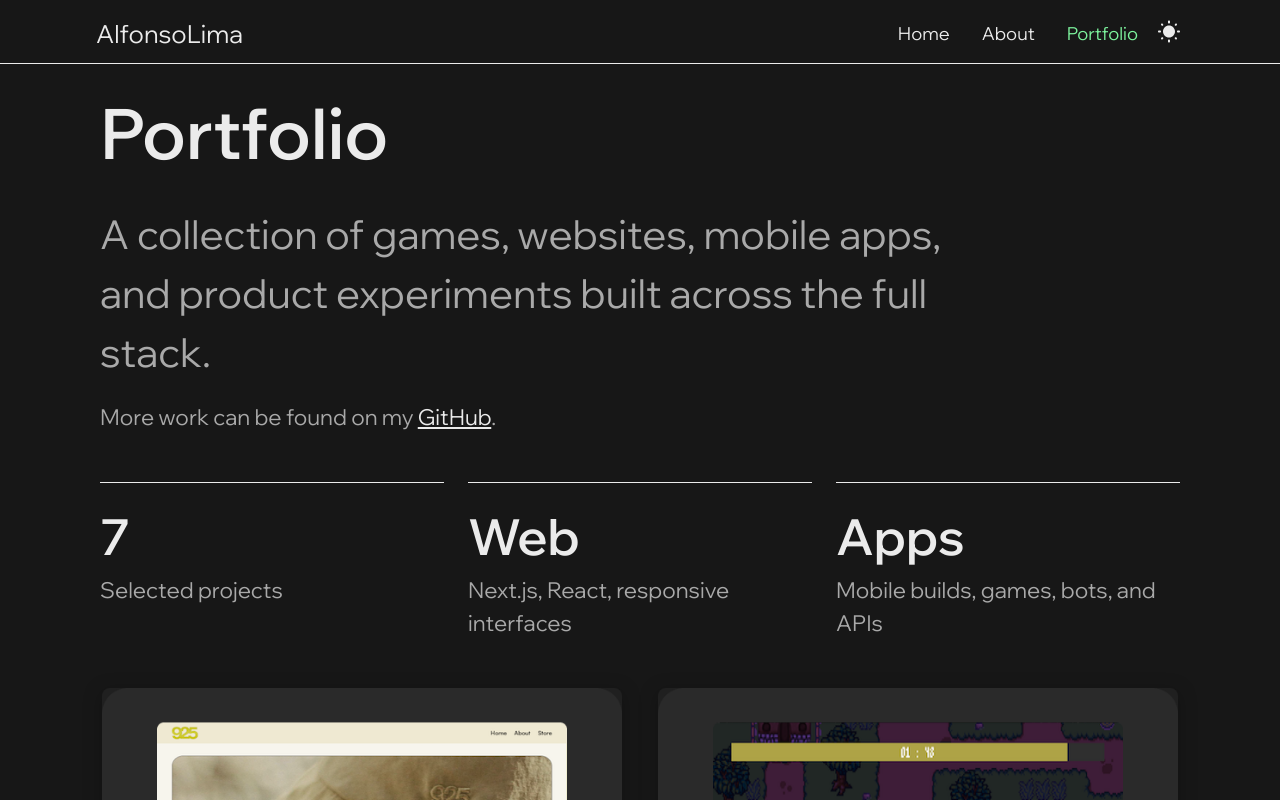
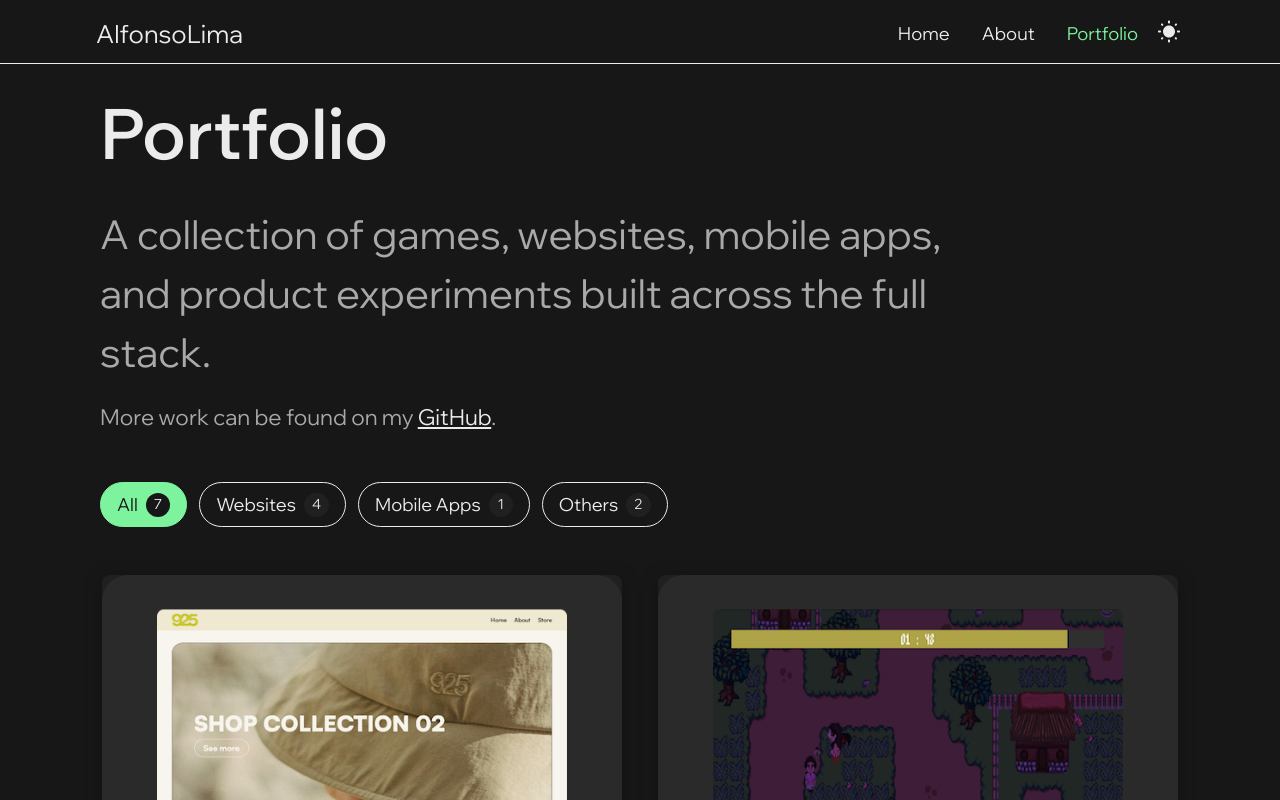
Before and after one commit to FonzyLima/portfolio, a Next.js app: page /portfolio in a window 1280 px wide. Shown: the top 800 px of the page. Built offline with nearby package versions, Linux system fonts and the light colour scheme.

Commit message:
Update page.js

```diff
--- a/src/app/portfolio/page.js
+++ b/src/app/portfolio/page.js
@@ -1,10 +1,45 @@
-import React from "react";
+"use client";
+
+import React, { useState } from "react";
 import Project from "../../../components/Project";
 import Navigation from "../../../components/Navigation";
 import Reveal from "../../../components/Reveal";
 import Link from "next/link";
 import { projects } from "@/app/data/portfolioData";
+
+const filterOptions = [
+  {
+    id: "all",
+    label: "All",
+    description: "Selected projects",
+    matches: () => true,
+  },
+  {
+    id: "websites",
+    label: "Websites",
+    description: "Next.js, React, responsive interfaces",
+    matches: (project) => project.category === "Website",
+  },
+  {
+    id: "mobile-apps",
+    label: "Mobile Apps",
+    description: "React Native and app workflows",
+    matches: (project) => project.category === "Mobile App",
+  },
+  {
+    id: "others",
+    label: "Others",
+    description: "Games, bots, and experiments",
+    matches: (project) => !["Website", "Mobile App"].includes(project.category),
+  },
+];
+
 export default function Projects() {
+  const [activeFilter, setActiveFilter] = useState("all");
+  const selectedFilter =
+    filterOptions.find((filter) => filter.id === activeFilter) ?? filterOptions[0];
+  const filteredProjects = projects.filter(selectedFilter.matches);
+
   return (
     <div className="">
       <Navigation page="portfolio" />
@@ -30,35 +65,40 @@ export default function Projects() {
             </div>
           </div>
 
-          <div className="mt-12 grid grid-cols-1 gap-6 lg:grid-cols-3">
-            <div className="border-t-[0.5px] border-[#171717] pt-4 dark:border-[#EBEBEB]">
-              <div className="text-[30px] font-semibold text-primary dark:text-secondary lg:text-[50px]">
-                {projects.length}
-              </div>
-              <div className="text-[18px] text-fiftary dark:text-tertiary lg:text-[22px]">
-                Selected projects
-              </div>
-            </div>
-            <div className="border-t-[0.5px] border-[#171717] pt-4 dark:border-[#EBEBEB]">
-              <div className="text-[30px] font-semibold text-primary dark:text-secondary lg:text-[50px]">
-                Web
-              </div>
-              <div className="text-[18px] text-fiftary dark:text-tertiary lg:text-[22px]">
-                Next.js, React, responsive interfaces
-              </div>
-            </div>
-            <div className="border-t-[0.5px] border-[#171717] pt-4 dark:border-[#EBEBEB]">
-              <div className="text-[30px] font-semibold text-primary dark:text-secondary lg:text-[50px]">
-                Apps
-              </div>
-              <div className="text-[18px] text-fiftary dark:text-tertiary lg:text-[22px]">
-                Mobile builds, games, bots, and APIs
-              </div>
-            </div>
+          <div className="mt-12 flex flex-wrap gap-3" aria-label="Project filters">
+            {filterOptions.map((filter) => {
+              const isActive = filter.id === activeFilter;
+              const count = projects.filter(filter.matches).length;
+
+              return (
+                <button
+                  key={filter.id}
+                  type="button"
+                  onClick={() => setActiveFilter(filter.id)}
+                  className={`flex items-center gap-2 rounded-full border px-4 py-2 text-[14px] duration-200 lg:text-[18px] ${
+                    isActive
+                      ? "border-[#61BC7A] bg-[#61BC7A] text-secondary dark:border-[#7DF39D] dark:bg-[#7DF39D] dark:text-primary"
+                      : "border-[#171717] text-primary hover:border-[#61BC7A] hover:text-sixtary dark:border-[#EBEBEB] dark:text-secondary dark:hover:border-[#7DF39D] dark:hover:text-fourtary"
+                  }`}
+                  aria-pressed={isActive}
+                >
+                  <span className="font-normal">{filter.label}</span>
+                  <span
+                    className={`flex h-6 min-w-6 items-center justify-center rounded-full px-2 text-[12px] lg:text-[14px] ${
+                      isActive
+                        ? "bg-secondary text-primary dark:bg-primary dark:text-secondary"
+                        : "bg-[#d8d8d8] text-primary dark:bg-[#202020] dark:text-secondary"
+                    }`}
+                  >
+                    {count}
+                  </span>
+                </button>
+              );
+            })}
           </div>
 
           <div className="mt-12 grid grid-cols-1 justify-items-center gap-8 lg:grid-cols-2">
-            {projects.map((project) => (
+            {filteredProjects.map((project) => (
               <Project key={project.name} {...project} />
             ))}
           </div>
```
